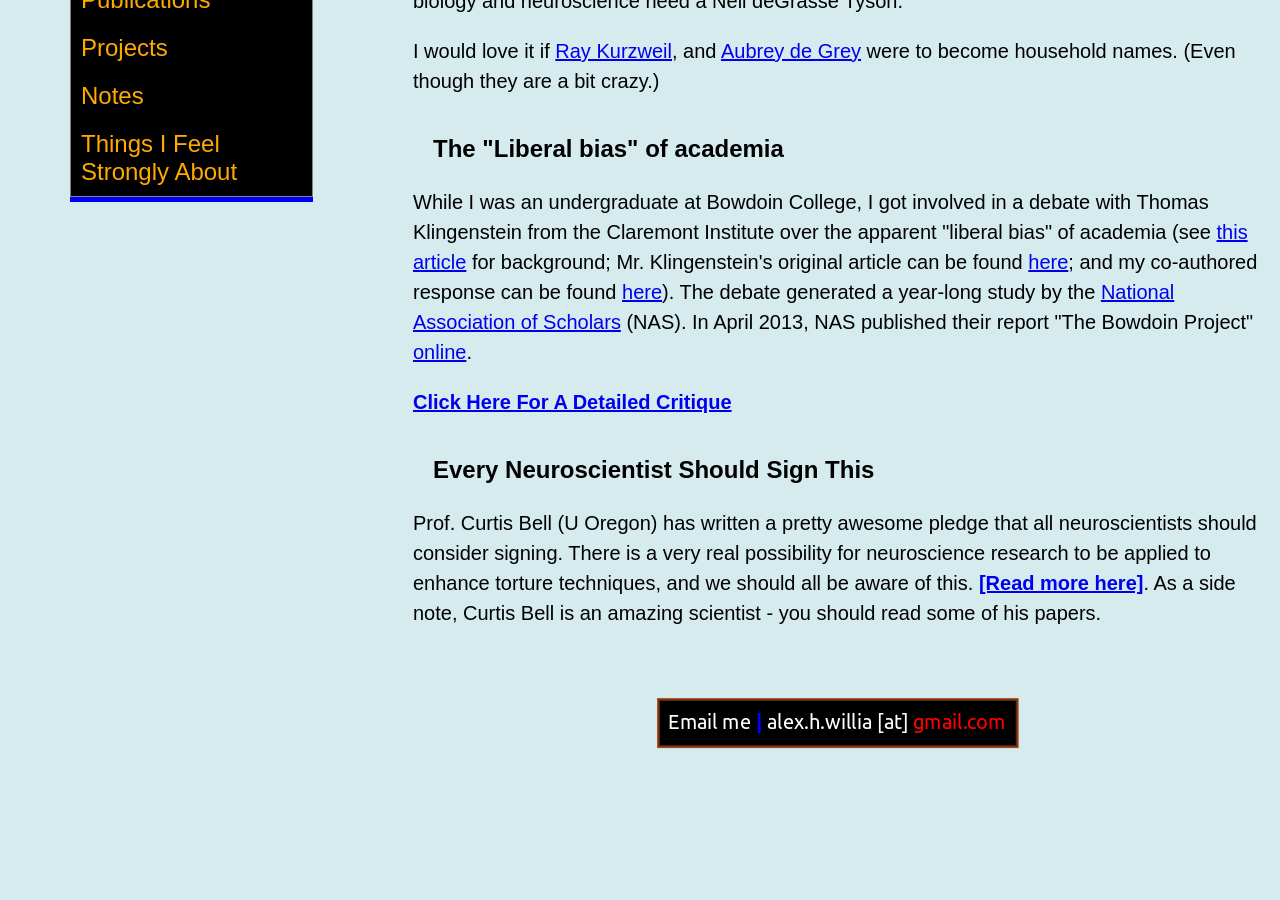
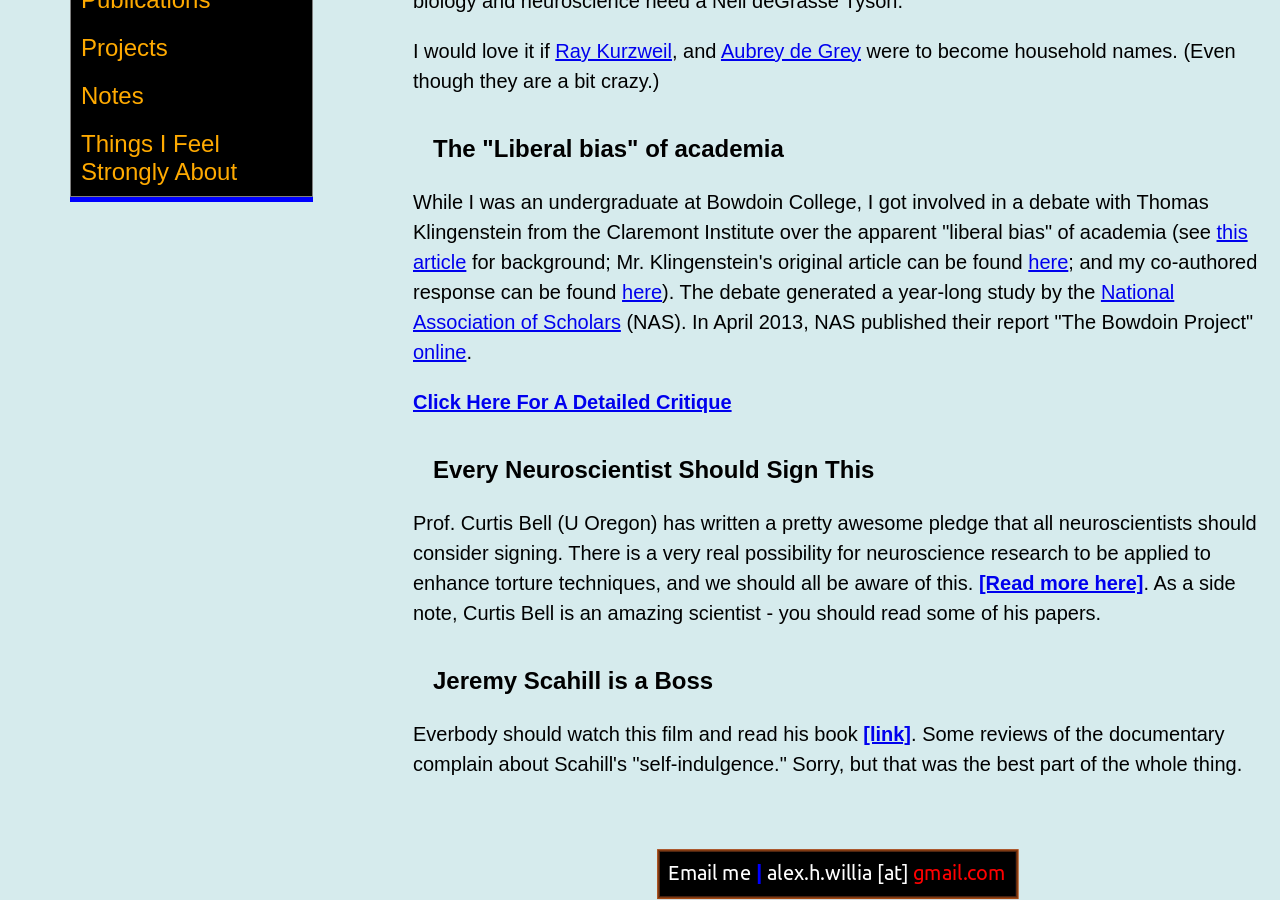
Before and after one commit to ahwillia/ahwillia.github.com, a Jekyll site: the page built from oped/index.html, in a window 1280 px wide and 900 px high, scrolled down 609 px. Built offline with Jekyll 4.4.1, drawn with Linux system fonts in a browser that asks for light colours; before the commit the page ends 1358 px from its top, so only the background shows below that.

Commit message:
added scahill oped

```diff
--- a/oped/index.html
+++ b/oped/index.html
@@ -55,4 +55,11 @@ title: My Opinions
     As a side note, Curtis Bell is an amazing scientist - you should read
     some of his papers.
   </p>
+  <div id="bodypara"><b>Jeremy Scahill is a Boss</b></div>
+  <p>
+    Everbody should watch this film and read his book
+    <b><a href="http://dirtywars.org/the-film" target="_blank">[link]</a></b>.
+    Some reviews of the documentary complain about Scahill's "self-indulgence."
+    Sorry, but that was the best part of the whole thing.
+  </p>
 </section>
```
